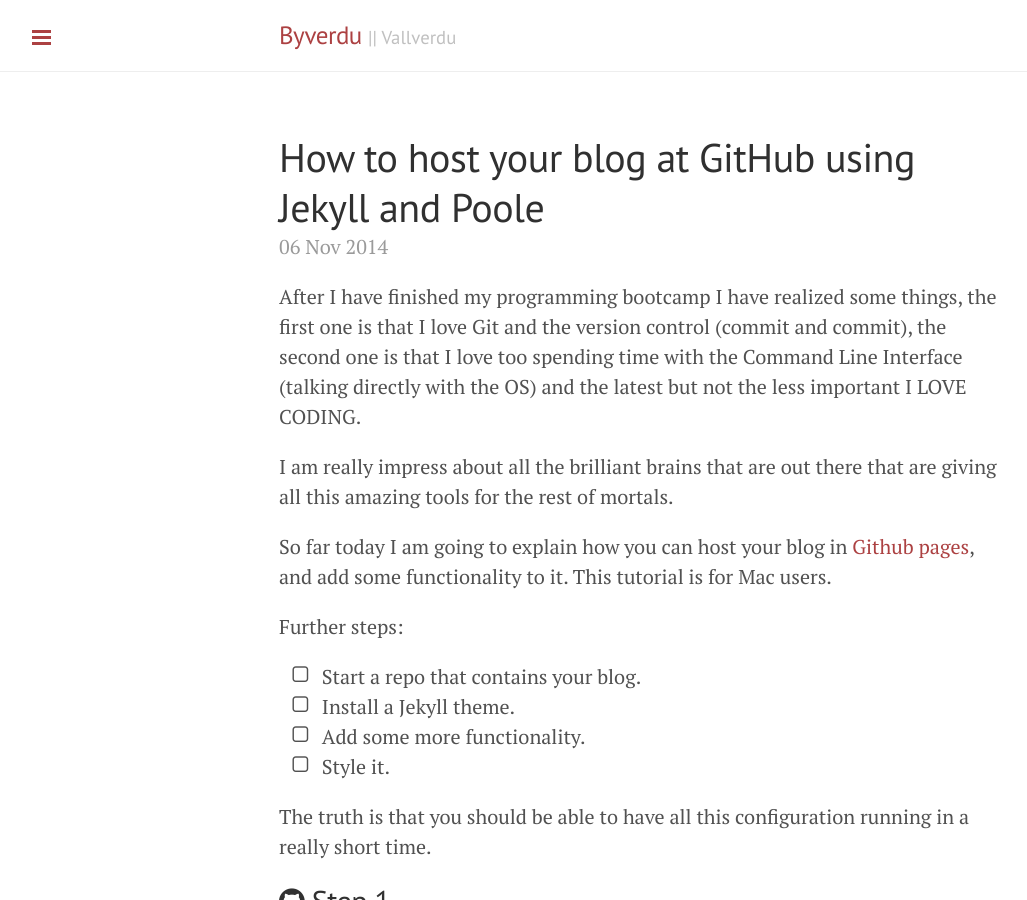
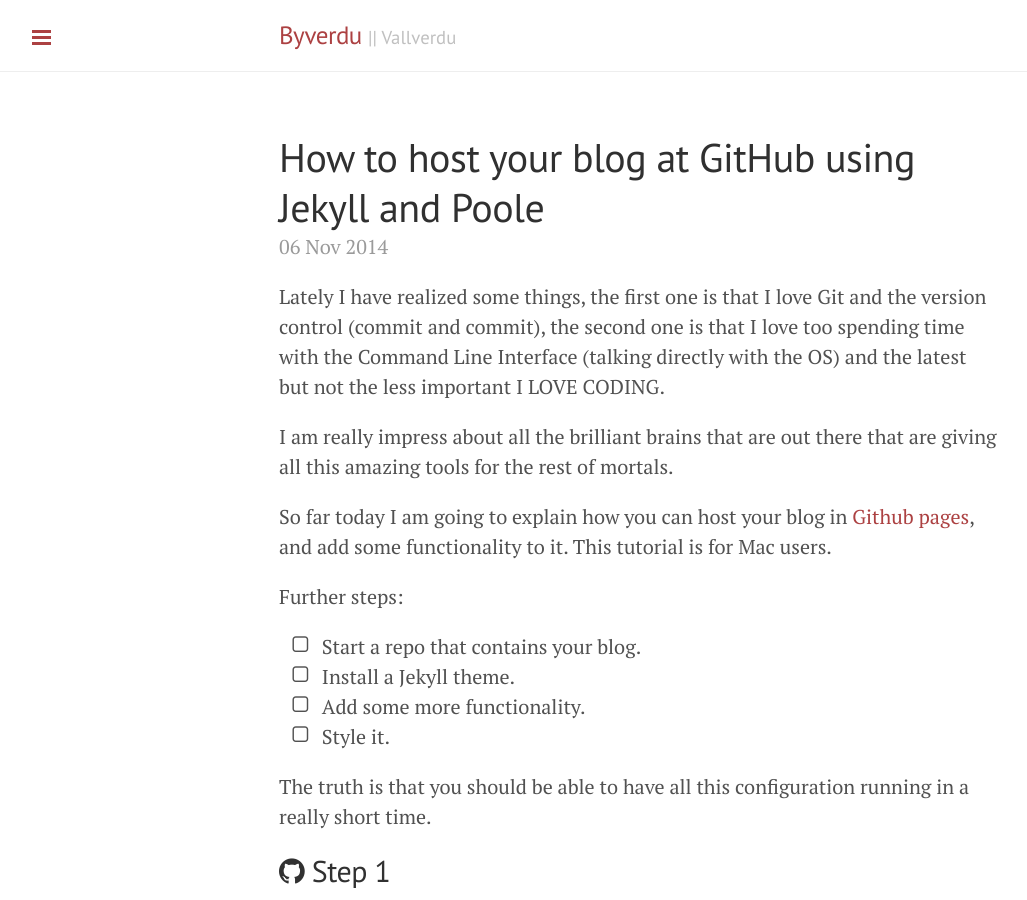
Before and after one commit to byverdu/byverdu.github.io, a Jekyll site: the page built from _posts/2014-11-6-how-to-host-your-blog-at-github-using-jekyll-and-poole.md, in a window 1280 px wide and 900 px high. Shown: the whole window, without its empty margins (1-1028 px from the left). Built offline with Jekyll 4.4.1, drawn with Linux system fonts in a browser that asks for light colours; nearby versions of some CDN libraries; Markdown is read by kramdown in place of the engine named in the settings; comment, search, counter and statistics services are not loaded.

Commit message:
post update

```diff
--- a/_posts/2014-11-6-how-to-host-your-blog-at-github-using-jekyll-and-poole.md
+++ b/_posts/2014-11-6-how-to-host-your-blog-at-github-using-jekyll-and-poole.md
@@ -6,7 +6,7 @@
 title: How to host your blog at GitHub using Jekyll and Poole
 ---
 
-After I have finished my programming bootcamp I have realized some things, the first one is that I love Git and the version control (commit and commit), the second one is that I love too spending time with the Command Line Interface (talking directly with the OS) and the latest but not the less important I LOVE CODING.
+Lately I have realized some things, the first one is that I love Git and the version control (commit and commit), the second one is that I love too spending time with the Command Line Interface (talking directly with the OS) and the latest but not the less important I LOVE CODING.
 
 <!-- more -->
 
```
Also changed, not shown: _posts/2014-11-1-how-to-do-a-tooltip-only-using-css.md (+0 -2 lines).
